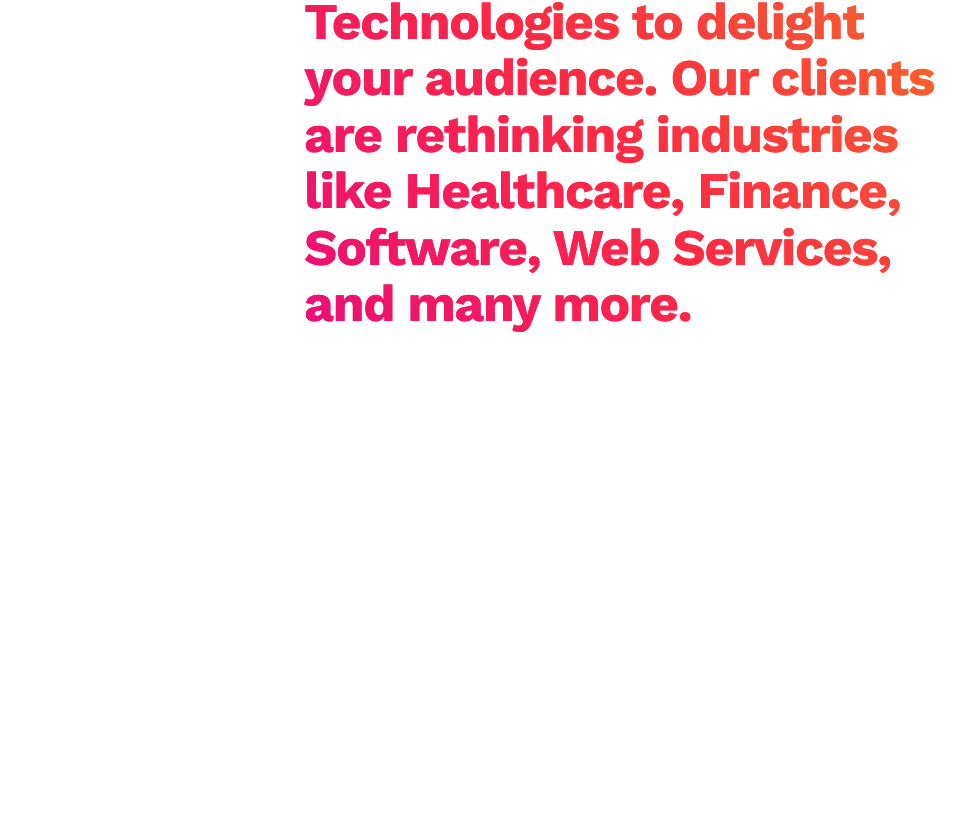
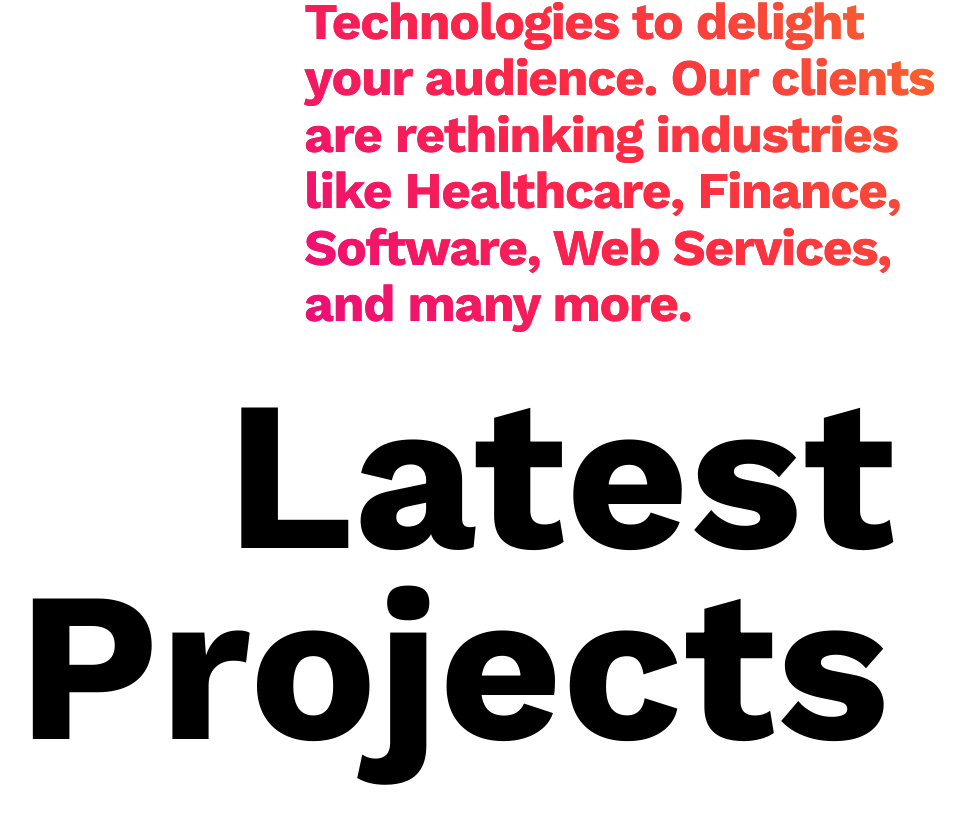
Before and after one commit to elvinNdichia/billion-dollar-agencies, a React (Vite) app: page / in a window 1280 px wide. Shown: the part 1004-1828 px from the top of the page, without its empty margins (133-1098 px from the left). Before the commit the page ends 1337 px from the top, so only its background shows below. Built offline with nearby package versions, Linux system fonts and the light colour scheme.

Commit message:
Ready to complete the app tomorrow

```diff
--- /dev/null
+++ b/src/components/LatestProjects.jsx
@@ -0,0 +1,63 @@
+import {
+  useScroll,
+  motion,
+  useMotionValue,
+  useTransform,
+  useSpring,
+} from "framer-motion";
+import { useRef } from "react";
+import { Box } from "@mui/system";
+
+export function LatestProjects() {
+  return (
+    <Box sx={{ marginTop: { xs: "5rem", md: "3rem" } }}>
+      <MyJam />
+    </Box>
+  );
+}
+
+function MyJam() {
+  const ref = useRef(null);
+
+  const { scrollYProgress } = useScroll({
+    target: ref,
+    offset: ["start end", "end start"],
+  });
+
+  const scrollYProgressTimes200 = useTransform(
+    scrollYProgress,
+    (latest) => latest * 200
+  );
+  const scrollYProgressTimesMinus200 = useTransform(
+    scrollYProgress,
+    (latest) => latest * -200
+  );
+
+  return (
+    <>
+      <div
+        ref={ref}
+        style={{
+          height: "100vh",
+          //background: "#ccc",
+
+          textAlign: "center",
+          overflow: "hidden",
+          color: "#000",
+        }}
+        className="h3"
+      >
+        <motion.div
+          style={{ position: "relative", left: scrollYProgressTimes200 }}
+        >
+          Latest
+        </motion.div>
+        <motion.div
+          style={{ position: "relative", left: scrollYProgressTimesMinus200 }}
+        >
+          Projects
+        </motion.div>
+      </div>
+    </>
+  );
+}
--- a/src/components/MainContainer.jsx
+++ b/src/components/MainContainer.jsx
@@ -1,7 +1,7 @@
 import { Box, maxWidth } from "@mui/system";
 import { Header } from "./Header";
 import { Hero } from "./Hero";
-import { VoilaWriteAnimation } from "./VoilaWriteAnimation";
+import { LatestProjects } from "./LatestProjects";
 
 export function MainContainer() {
   return (
@@ -15,6 +15,7 @@ export function MainContainer() {
       >
         <Header />
         <Hero />
+        <LatestProjects />
       </Box>
     </Box>
   );
--- a/src/index.css
+++ b/src/index.css
@@ -64,6 +64,11 @@ body {
   letter-spacing: -0.025em;
   line-height: 1.1;
 }
+.h3 {
+  font-size: calc(100px + (27500vw - 137500px) / 1900);
+  font-weight: 800;
+  line-height: 0.9;
+}
 @media screen and (min-width: 768px) {
   .body1 {
     font-size: 1.1rem;
```
